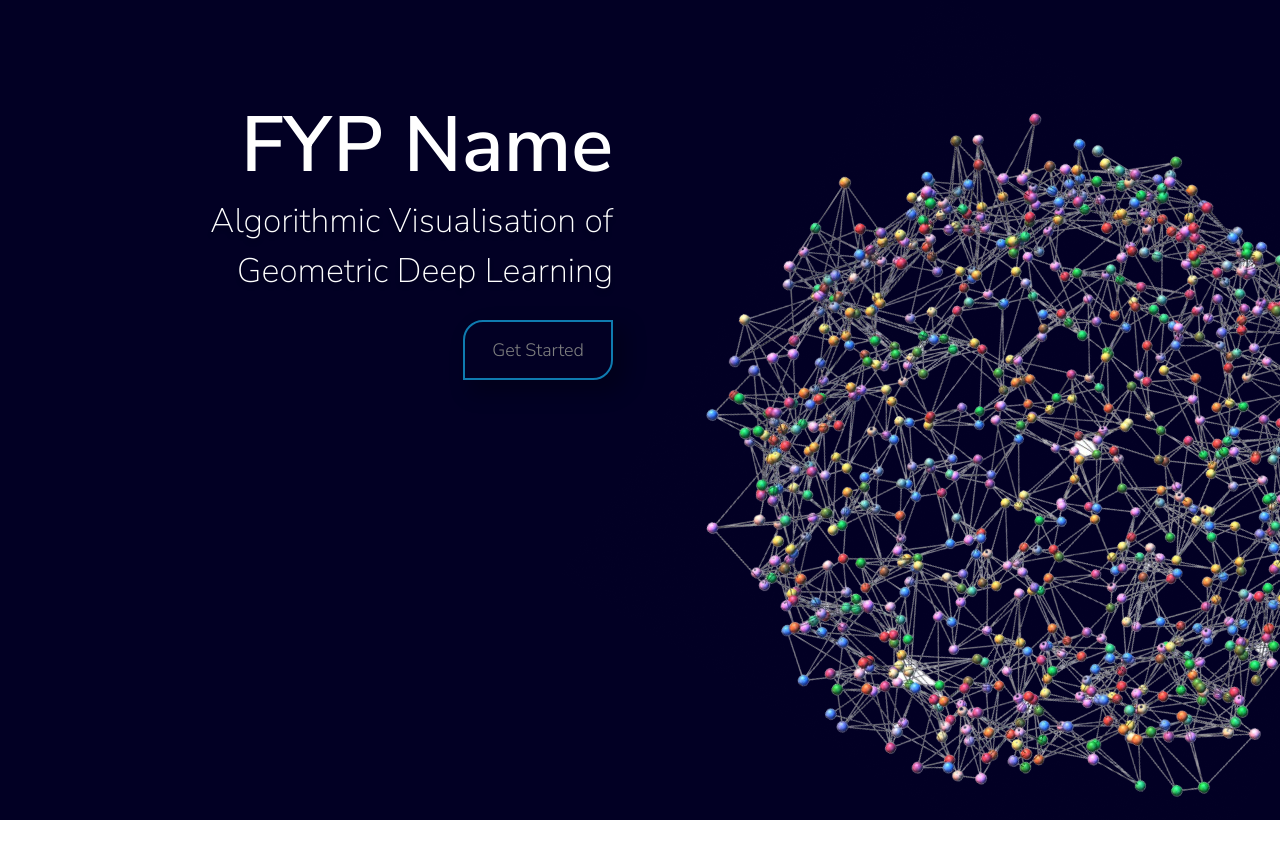
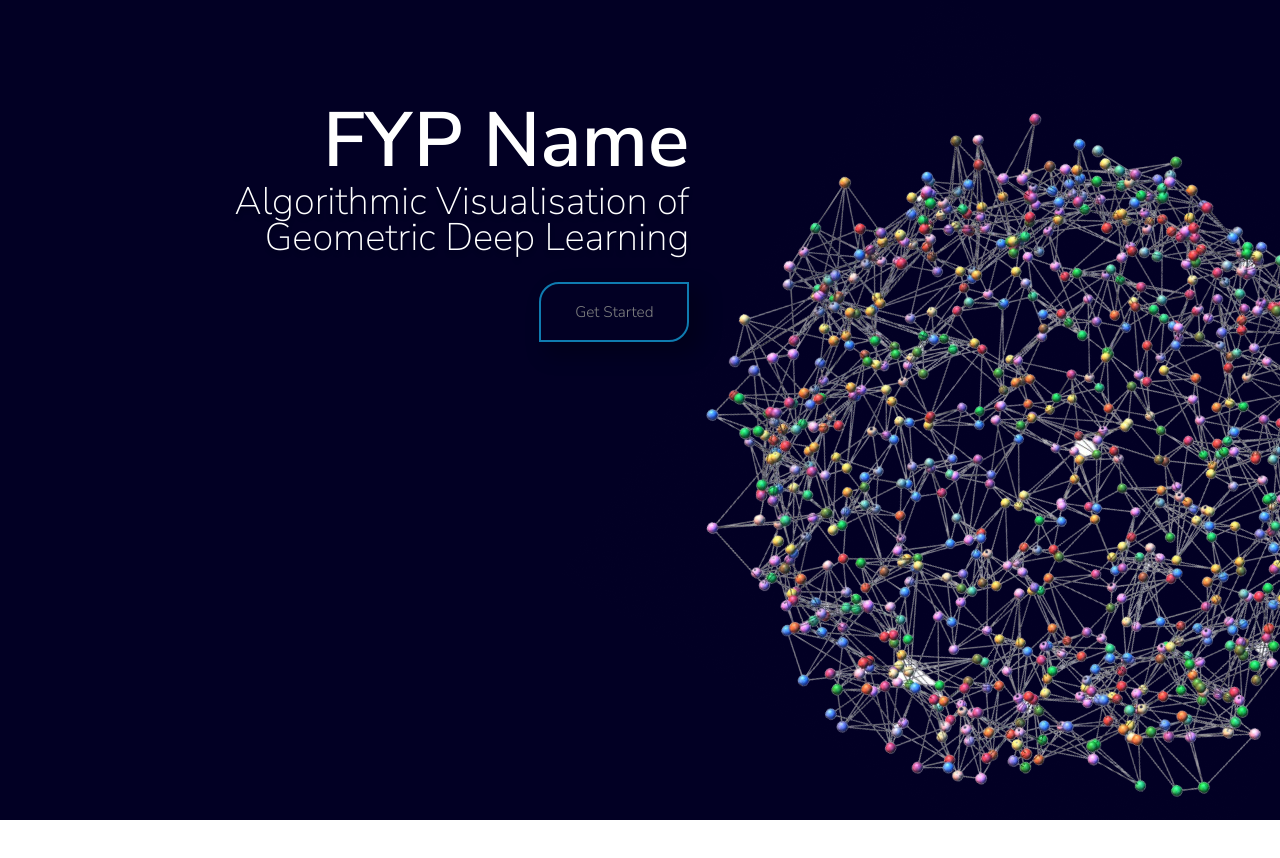
Before and after one commit to abuzar7266/GDL-Visualization, a React (Vite) app in the folder GDL-Visualisation/: page / in a window 1280 px wide. Shown: the top 858 px of the page. Built offline with nearby package versions, Linux system fonts and the light colour scheme.

Commit message:
Dynamic Text Added.

```diff
--- a/GDL-Visualisation/src/assets/css/Home.css
+++ b/GDL-Visualisation/src/assets/css/Home.css
@@ -2,8 +2,8 @@
     font-family: 'Nunito Sans', sans-serif;
     font-style: light;
     font-weight: 600;
-    font-size: 78px;
-    line-height: 100px;
+    font-size: 6vw;
+    line-height: 7vw;
 
     color: #FFFFFF;
 
@@ -13,9 +13,10 @@
     font-family: 'Nunito Sans', sans-serif;
     font-style: normal;
     font-weight: 200;
-    font-size: 34px;
-    line-height: 50px;
+    font-size: 3vw;
+    line-height: 2.5vw;
     text-align: right;
+    /* margin-right: 8vw; */
 
     color: #FFFFFF;
 
@@ -26,7 +27,7 @@
     width: 150px;
     font-family: 'Nunito Sans', sans-serif;
     font-weight: 400;
-    font-size:Large;
+    font-size: 1.2vw;
     color: gray;
     background-color: transparent;
     box-shadow: 10px 10px 20px 3px rgba(0, 0, 0, 0.25);
```
